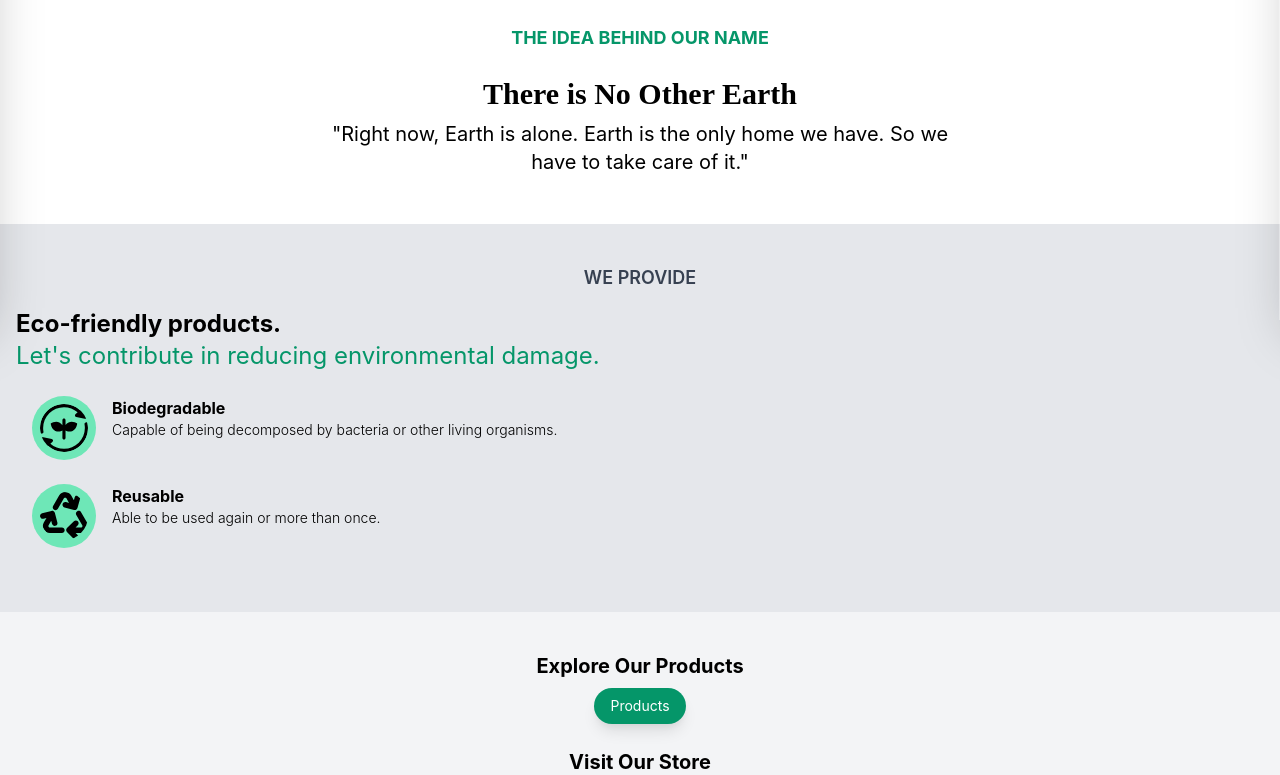
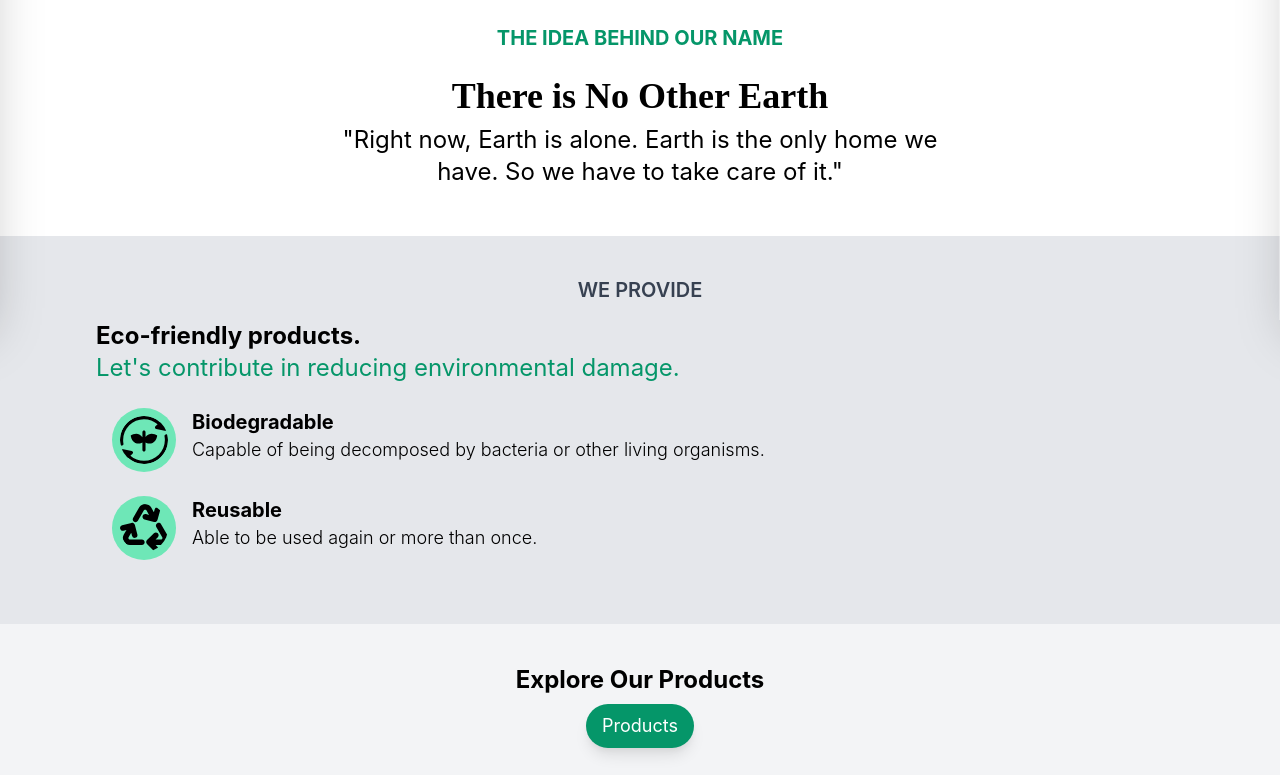
Before and after one commit to nicolasgunawan22/earthlone-client, a Next.js app: page / in a window 1280 px wide. Shown: the part 480-1255 px from the top of the page. Built offline with nearby package versions, Linux system fonts and the light colour scheme.

Commit message:
add loading animation

```diff
--- a/pages/admin.js
+++ b/pages/admin.js
@@ -44,7 +44,7 @@ export default function Admin() {
           </Head>
           <main>
               <Navigation toggleCart={toggleCart} />
-              <form action="" onSubmit={handleOnSubmit} className='flex flex-col border-2 border-black w-80 m:w-96 mx-auto p-4 my-4'>
+              {/* <form action="" onSubmit={handleOnSubmit} className='flex flex-col border-2 border-black w-80 m:w-96 mx-auto p-4 my-4'>
                   <h5 className="text-center font-semibold mb-4">Add Product</h5>
                   <label className="m-2" htmlFor="">Product Name</label>
                   <input className="border-2 border-black m-2 p-2" type="text" name="name" onChange={(e) => setPostData({ ...postData, name: e.target.value })}/>
@@ -52,19 +52,10 @@ export default function Admin() {
                   <input className="border-2 border-black m-2 p-2" type="text" name="description" onChange={(e) => setPostData({ ...postData, description: e.target.value })}/>
                   <label className="m-2" htmlFor="">Image</label>
                   <input className="border-2 border-black m-2 p-2" type="text" name="image" onChange={(e) => setPostData({ ...postData, image: e.target.value })}/>
-                  {/* <div className="m-2 text-center">
-                      <FileBase64  type="file" multiple={false} onDone={({base64}) => setPostData({...postData, image: base64 })} />
-                      {postData.image ? (
-                          <img className="mx-auto pt-2" src={postData.image} alt="selected image"/>
-
-                      ):(
-                          <div className="flex flex-wrap m-auto justify-center content-center bg-gray-400 h-40 mt-2"><p>Image Preview</p></div>
-                      )}
-                  </div> */}
                   <button className='bg-gray-600 text-white p-2 m-2 hover:bg-black transition-all' type='submit'>Submit</button>
-              </form>
+              </form> */}
               <Drawer isOpen={isOpen} toggleCart={toggleCart} setIsOpen={setIsOpen}/>
-              <Footer />
+              {/* <Footer /> */}
           </main>
 
       </div>
--- a/pages/index.js
+++ b/pages/index.js
@@ -3,7 +3,7 @@ import { useState, useEffect } from 'react';
 import Navigation from '../components/Navigation'
 import Drawer from '../components/Drawer'
 import Footer from '../components/Footer'
-import { AiOutlineClose } from 'react-icons/ai'
+import { AiOutlineClose, AiOutlineLoading, AiOutlineLoading3Quarters } from 'react-icons/ai'
 
 import { useQuery } from "@apollo/client";
 import { getProductsQuery } from '../data/queries'
@@ -21,7 +21,14 @@ export default function Home() {
       if (loading) setCached(false);
   }, [loading]);
   if(data === "undefined")  return "Loading..."
-  if (loading) return "Loading...";
+  if (loading) return (
+    <div>
+      <Navigation toggleCart={toggleCart} />
+      <div class="flex items-center justify-center ">
+          <div class="w-16 h-16 border-b-2 border-gray-900 rounded-full animate-spin"></div>
+      </div>
+    </div>
+  );
   return (
     <div className=''>
       <Head>
@@ -36,38 +43,38 @@ export default function Home() {
           <div className="bg-gray-500 h-96 flex flex-col justify-center text-center relative">
             <img className="brightness-50 w-full h-full cover" src="https://images.unsplash.com/photo-1488188840666-e2308741a62f?ixid=MnwxMjA3fDB8MHxwaG90by1wYWdlfHx8fGVufDB8fHx8&ixlib=rb-1.2.1&auto=format&fit=crop&w=874&q=80" alt="" />
             <div className="absolute m-auto w-full">
-              <h2 className="text-green-400 font-semibold z-0 relative"> Welcome to <span className="text-white font-semibold">Earthlone</span></h2>
+              <h2 className="text-green-400 font-semibold z-0 relative md:text-5xl"> Welcome to <span className="text-white font-semibold">Earthlone</span></h2>
               <Link href="https://www.tokopedia.com/earthlone">
                   <button target="_blank" className="mt-6 bg-green-300 shadow-lg rounded-full px-4 py-2 cursor-pointer hover:bg-green-100 focus:border-2 focus:border-green-500">
-                    <img className="h-6 mx-auto" src="/images/logo-tokopedia.svg" alt="" />
+                    <img className="h-6 md:h-8 mx-auto" src="/images/logo-tokopedia.svg" alt="" />
                   </button>
               </Link>
             </div>
           </div>
           <div className="">
             <div className="container m-auto my-12">
-            <h6 className="font-bold text-center text-green-600 mb-6 uppercase">The Idea Behind Our Name</h6>
-            <h3 className="font-serif font-bold text-center my-2">There is No Other Earth</h3>
-            <h5 className="flex mx-auto my-2 w-11/12 md:w-3/6 text-center">"Right now, Earth is alone. Earth is the only home we have. So we have to take care of it."</h5>
+            <h6 className="font-bold text-center text-green-600 mb-6 uppercase lg:text-xl">The Idea Behind Our Name</h6>
+            <h3 className="font-serif font-bold text-center my-2 lg:text-4xl">There is No Other Earth</h3>
+            <h5 className="flex mx-auto my-2 w-11/12 md:w-3/6 text-center lg:text-2xl">"Right now, Earth is alone. Earth is the only home we have. So we have to take care of it."</h5>
             </div>
           </div>
           <div className="bg-gray-200">
-            <div className="py-10 px-4 font-semibold">
-              <h6 className="uppercase text-gray-700 text-center mb-4">We Provide</h6>
-              <h4 className="font-bold">Eco-friendly products. <br /> <span  className="font-normal text-green-600">Let's contribute in reducing environmental damage.</span> </h4>
+            <div className="py-10 px-4 font-semibold lg:mx-20">
+              <h6 className="uppercase text-gray-700 text-center mb-4 lg:text-xl">We Provide</h6>
+              <h4 className="font-bold lg:text-2xl">Eco-friendly products. <br /> <span  className="font-normal text-green-600">Let's contribute in reducing environmental damage.</span> </h4>
               <div className="">
                 <div className="flex my-6">
                   <img className="mx-4 h-16 bg-green-300 rounded-full p-2" src="/images/reusable.svg" alt="" />
                   <div>
-                    <p className="font-bold text-base">Biodegradable</p>
-                    <p className="font-light">Capable of being decomposed by bacteria or other living organisms.</p>
+                    <p className="font-bold text-base lg:text-xl">Biodegradable</p>
+                    <p className="font-light lg:text-lg">Capable of being decomposed by bacteria or other living organisms.</p>
                   </div>
                 </div>
                 <div className="flex my-6">
                   <img className="mx-4 h-16 bg-green-300 rounded-full p-2" src="/images/biodegradable.svg" alt="" />
                   <div>
-                    <p className="font-bold text-base">Reusable</p>
-                    <p className="font-light">Able to be used again or more than once.</p>
+                    <p className="font-bold text-base lg:text-xl">Reusable</p>
+                    <p className="font-light lg:text-lg">Able to be used again or more than once.</p>
                   </div>
                 </div>
               </div>
@@ -76,18 +83,18 @@ export default function Home() {
           <div className="bg-gray-100">
             <div className="py-10 px-4">
               <div className="text-center">
-                <h5 className="font-bold mb-2">Explore Our Products</h5>
+                <h4 className="font-bold mb-2 lg:text-2xl">Explore Our Products</h4>
                 <Link href="/shop">
-                  <button target="_blank" className="mb-6 bg-green-600 text-white shadow-lg rounded-full px-4 py-2 cursor-pointer hover:bg-green-100 focus:border-2 focus:border-green-500">
+                  <button target="_blank" className="text-base lg:text-lg mb-6 bg-green-600 text-white shadow-lg rounded-full px-4 py-2 cursor-pointer hover:bg-green-100 focus:border-2 focus:border-green-500">
                     Products
                   </button>
                 </Link>
               </div>
               <div className="text-center">
-                <h5 className="font-bold mb-2">Visit Our Store</h5>
+                <h4 className="font-bold mb-2 lg:text-2xl">Visit Our Store</h4>
                 <Link href="https://www.tokopedia.com/earthlone">
                   <button target="_blank" className="mb-6 bg-green-300 shadow-lg rounded-full px-4 py-2 cursor-pointer hover:bg-green-100 focus:border-2 focus:border-green-500">
-                    <img className="h-6 mx-auto" src="/images/logo-tokopedia.svg" alt="" />
+                    <img className="h-8 mx-auto" src="/images/logo-tokopedia.svg" alt="" />
                   </button>
                 </Link>
               </div>
--- a/pages/shop.js
+++ b/pages/shop.js
@@ -19,12 +19,51 @@ export default function Shop() {
         if (loading) setCached(false);
     }, [loading]);
 
-    if (loading) return "Loading...";
 
     const toggleCart = () => {
-      setIsOpen(!isOpen)
-    }
-    console.log(data.products)
+        setIsOpen(!isOpen)
+      }
+
+    if (loading) return (
+       <div>
+            <Navigation toggleCart={toggleCart} />
+                <div className="bg-gray-400 w-full h-40 mb-8">
+                    <div className="container mx-auto flex justify-center h-full" >
+                        <h3 className="w-full text-center m-auto font-bold">All Products</h3>
+                    </div>
+                </div>
+            <div className="shop-content">
+                <div className="border border-gray-300 shadow rounded-md w-56 mx-auto">
+                    <div className="animate-pulse flex flex-col">
+                        <div className="h-80 bg-gray-300 w-full"></div>
+                        <div className="mt-2 mb-2 mx-auto h-2 bg-gray-300 w-11/12"></div>
+                        <div className="mb-2 mx-auto h-2 bg-gray-300 w-11/12"></div>
+                    </div>
+                </div>
+                <div className="border border-gray-300 shadow rounded-md w-56 mx-auto">
+                    <div className="animate-pulse flex flex-col">
+                        <div className="h-80 bg-gray-300 w-full"></div>
+                        <div className="mt-2 mb-2 mx-auto h-2 bg-gray-300 w-11/12"></div>
+                        <div className="mb-2 mx-auto h-2 bg-gray-300 w-11/12"></div>
+                    </div>
+                </div>
+                <div className="border border-gray-300 shadow rounded-md w-56 mx-auto">
+                    <div className="animate-pulse flex flex-col">
+                        <div className="h-80 bg-gray-300 w-full"></div>
+                        <div className="mt-2 mb-2 mx-auto h-2 bg-gray-300 w-11/12"></div>
+                        <div className="mb-2 mx-auto h-2 bg-gray-300 w-11/12"></div>
+                    </div>
+                </div>
+                <div className="border border-gray-300 shadow rounded-md w-56 mx-auto">
+                    <div className="animate-pulse flex flex-col">
+                        <div className="h-80 bg-gray-300 w-full"></div>
+                        <div className="mt-2 mb-2 mx-auto h-2 bg-gray-300 w-11/12"></div>
+                        <div className="mb-2 mx-auto h-2 bg-gray-300 w-11/12"></div>
+                    </div>
+                </div>
+            </div>
+       </div>
+    );
 
     return (
         <div className="w-full">
--- a/styles/globals.css
+++ b/styles/globals.css
@@ -103,7 +103,7 @@
     hover:border-2 hover:border-black hover:rounded-md
   }
   .shop-content {
-    @apply grid grid-cols-1 sm:grid-cols-2 lg:grid-cols-3
+    @apply grid grid-cols-1 sm:grid-cols-2 lg:grid-cols-4
   }
   .footer-contents {
     @apply container m-auto p-4
```
